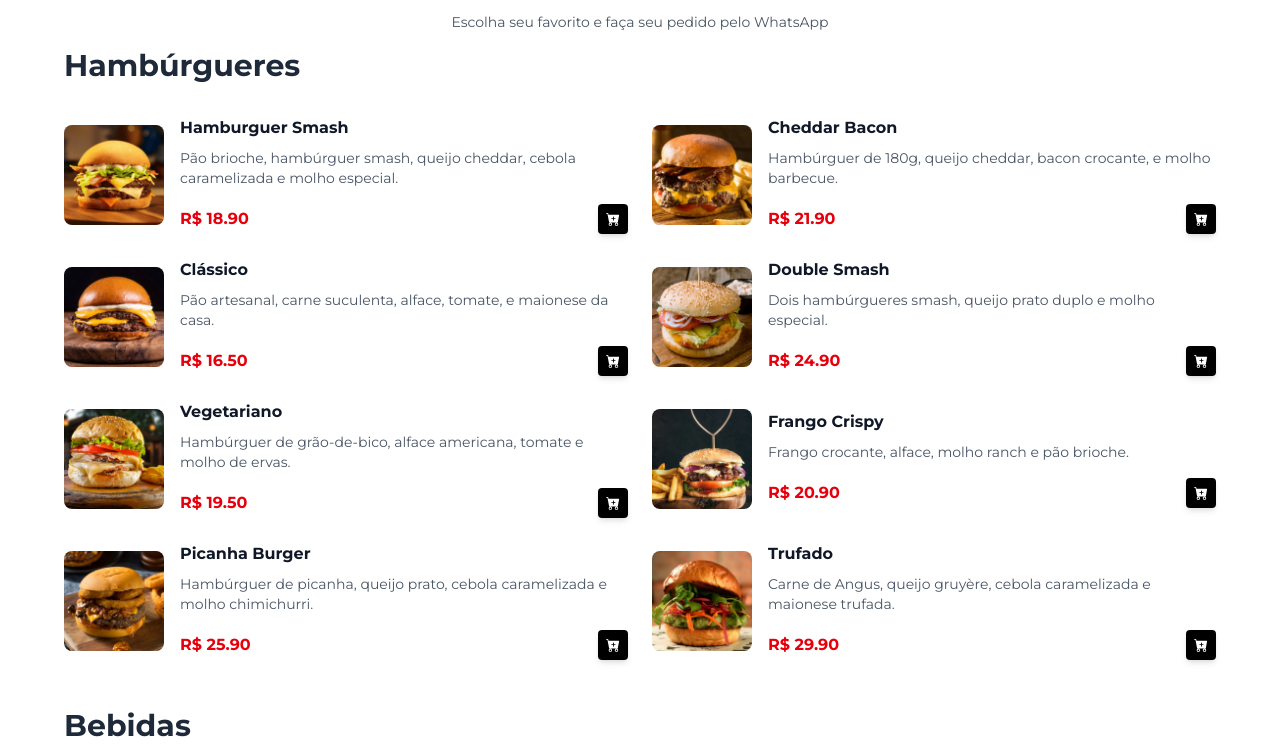
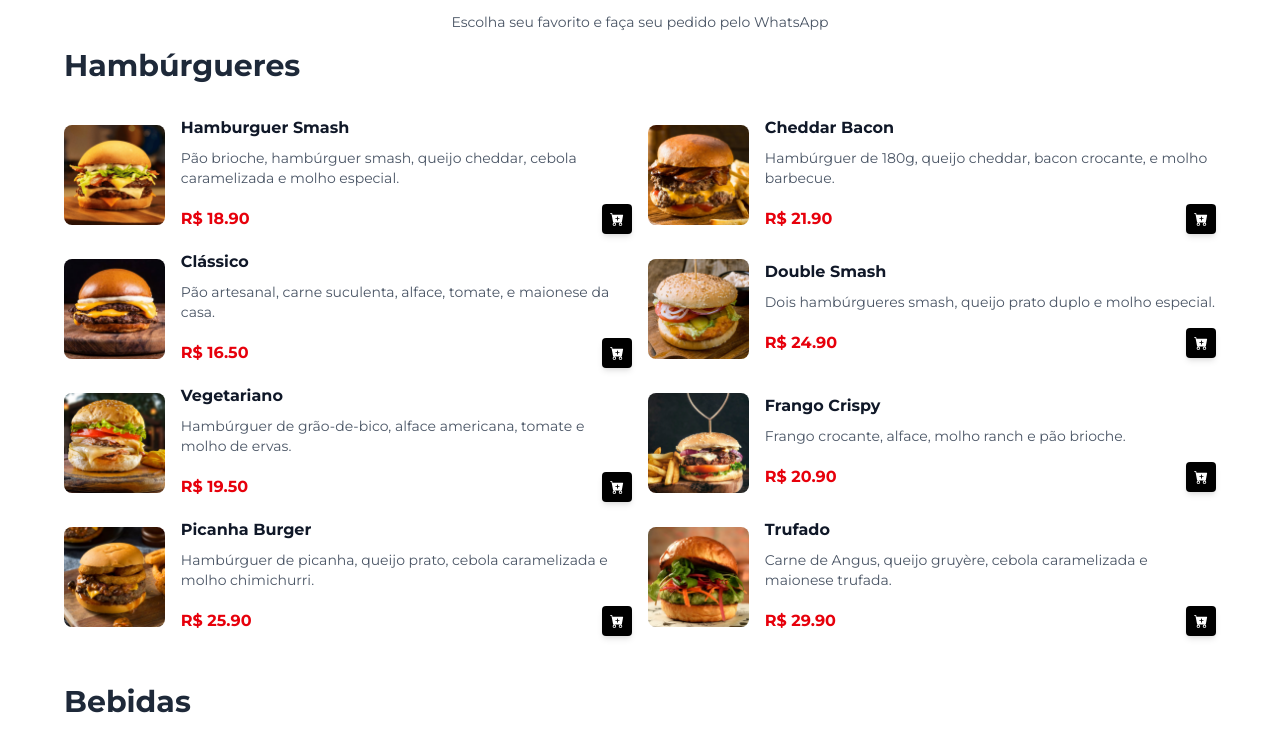
Before and after one commit to FellipeCastro/dev-burger, a React (Vite) app: page / in a window 1280 px wide. Shown: the part 812-1567 px from the top of the page. Built offline with nearby package versions, Linux system fonts and the light colour scheme.

Commit message:
Update Menu.jsx

```diff
--- a/src/components/Menu.jsx
+++ b/src/components/Menu.jsx
@@ -17,7 +17,7 @@
                             {category}
                         </h2>
 
-                        <div className="grid grid-cols-1 md:grid-cols-2 gap-6">
+                        <div className="grid grid-cols-1 md:grid-cols-2 gap-4">
                             {menuItems
                                 .filter((item) => item.category === category)
                                 .map((item) => {
```
